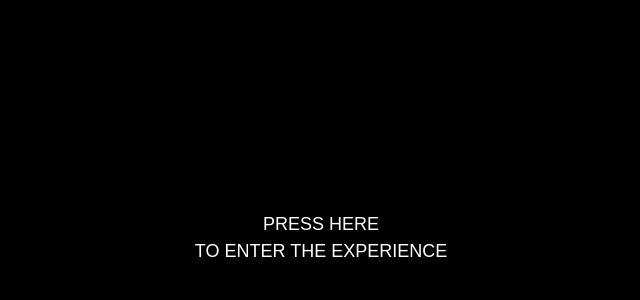
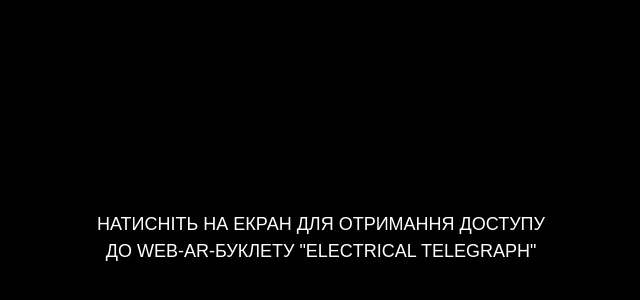
Before and after one commit to snglsis/Web-AR-Example, a plain HTML site: page index.html in a window 1280 px wide. Shown: the part 162-462 px from the top of the page, without its empty margins (319-959 px from the left). Drawn offline with nearby package versions, Linux system fonts and the light colour scheme.

Commit message:
Сhanged by GitHub

```diff
--- a/index.html
+++ b/index.html
@@ -30,9 +30,9 @@
                 text-transform: uppercase; font-family: Arial, Helvetica, sans-serif; font-weight: 400; line-height: 1.5em; font-size: large; white-space: nowrap;
                 user-select: none; pointer-events: none;
             ">
-            Press here
+            Натисніть на екран для отримання доступу
             <br>
-            to enter the experience
+            до Web-AR-буклету "Electrical telegraph"
         </div>
     </div>
 
```
